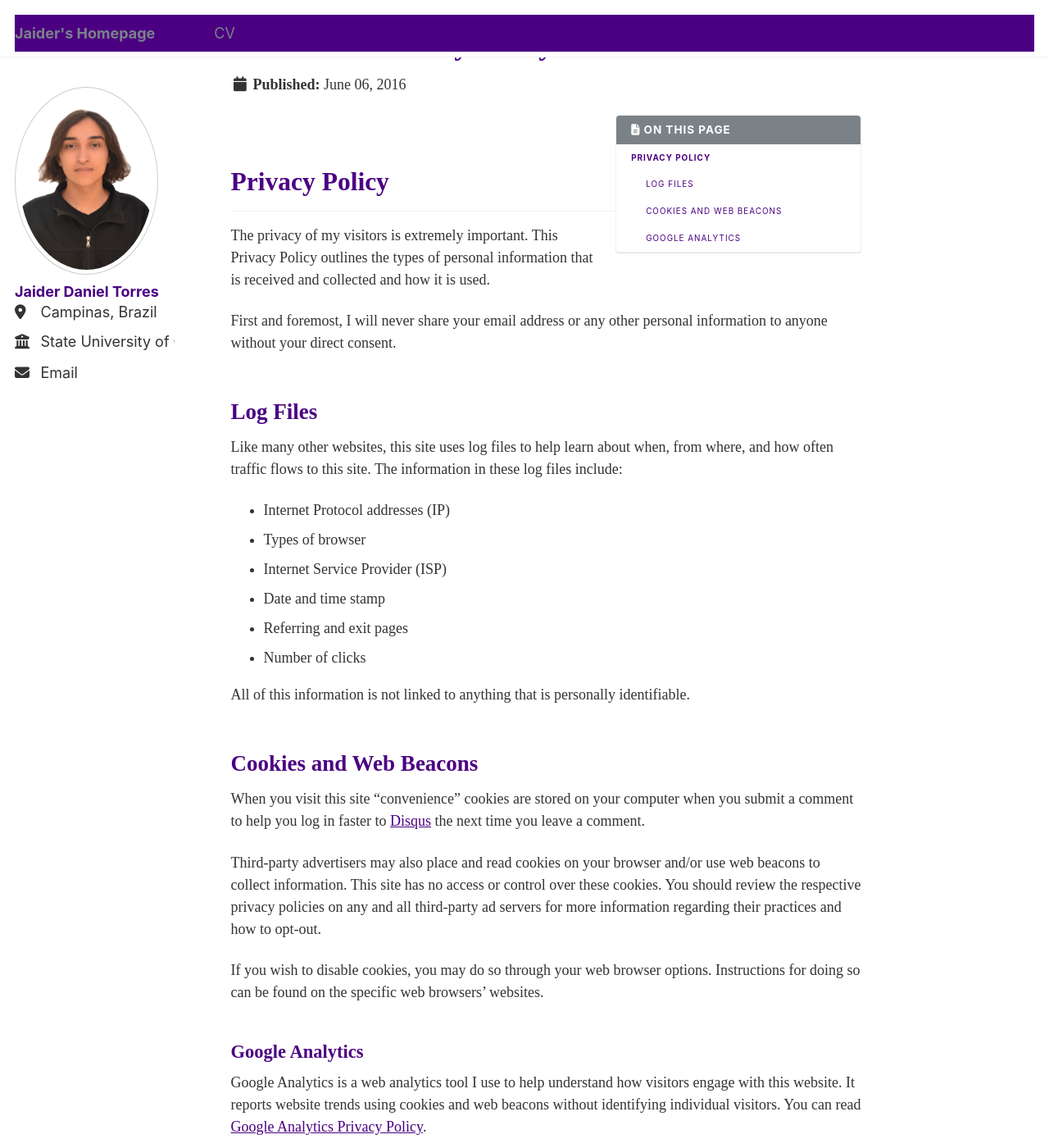
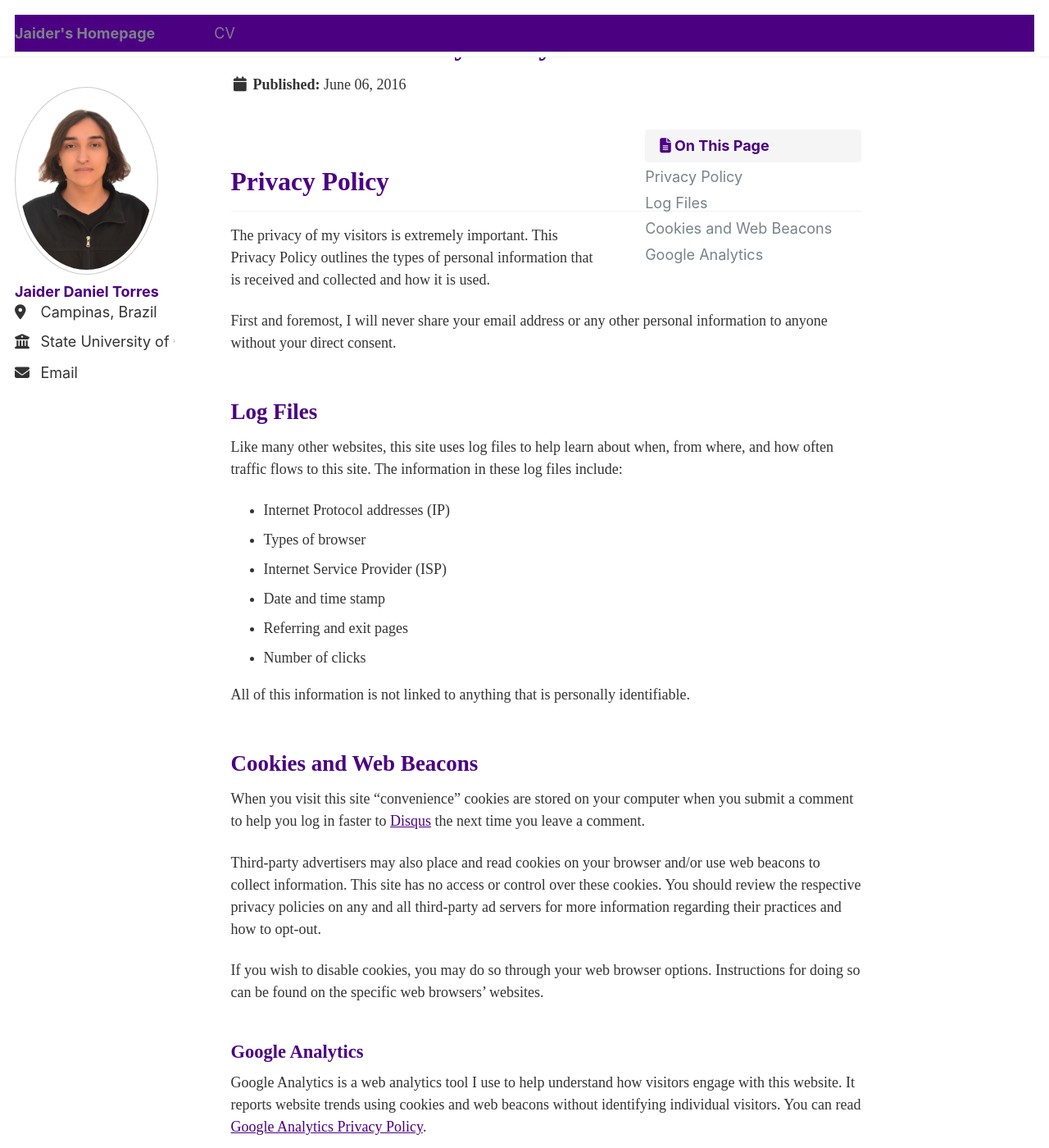
Before and after one commit to jaider-torres/jaider-torres.github.io, a Jekyll site: the page built from _pages/terms.md, in a window 1280 px wide and 1400 px high. Shown: the whole window at 82% size. Built offline with Jekyll 4.4.1, drawn with Linux system fonts in a browser that asks for light colours.

Commit message:
Update _navigation.scss

```diff
--- a/_sass/_navigation.scss
+++ b/_sass/_navigation.scss
@@ -14,6 +14,8 @@
   padding-left: 2em;
   padding-right: 2em;
   font-family: $sans-serif;
+  background-color: #f5f5f5; // Light background for breadcrumbs
+  border-radius: $border-radius;
   -webkit-animation: intro 0.3s both;
           animation: intro 0.3s both;
   -webkit-animation-delay: 0.30s;
@@ -32,6 +34,7 @@
     padding: 0;
     list-style: none;
     font-size: $type-size-6;
+    color: #4b0082; // Updated font color
 
     @include breakpoint($large) {
       @include span(10 of 12 last);
@@ -48,9 +51,9 @@
 
   .current {
     font-weight: bold;
+    color: $primary-color; // Use primary color for current item
   }
 }
-
 
 /*
    Post pagination navigation links
@@ -83,12 +86,15 @@
       line-height: 1.5;
       text-align: center;
       text-decoration: none;
-      color: mix(#fff, $gray, 25%);
+      color: #4b0082; // Updated color for pagination links
+      background-color: #fff; // Background for better visibility
       border: 1px solid $light-gray;
-      border-radius: 0;
+      border-radius: $border-radius;
+      transition: background-color 0.3s; // Smooth transition
 
       &:hover {
-        color: $link-color-hover;
+        color: #fff;
+        background: $primary-color; // Hover effect
       }
 
       &.current {
@@ -136,7 +142,8 @@
     border-radius: $border-radius;
 
     &:hover {
-      color: $link-color-hover;
+      color: #fff;
+      background: $primary-color; // Hover effect for pager buttons
     }
 
     &:first-child {
@@ -157,16 +164,6 @@
     }
   }
 }
-
-.page__content + .pagination,
-.page__meta + .pagination,
-.page__share + .pagination,
-.page__comments + .pagination {
-  margin-top: 2em;
-  padding-top: 2em;
-  border-top: 1px solid $border-color;
-}
-
 
 /*
    Priority plus navigation
@@ -310,7 +307,6 @@
   }
 }
 
-
 /*
    Navigation list
    ========================================================================== */
@@ -329,6 +325,7 @@
 
     &:hover {
       text-decoration: underline;
+      color: $primary-color; // Hover color
     }
   }
 
@@ -353,6 +350,8 @@
   font-family: $sans-serif-narrow;
   font-size: $type-size-5;
   font-weight: bold;
+  background-color: #f5f5f5; // Added background for better visibility
+  border-radius: $border-radius; // Rounded corners for title
 }
 
 .nav__sub-title {
@@ -366,7 +365,6 @@
   border-bottom: 1px solid $border-color;
 }
 
-
 /*
    Table of contents navigation
    ========================================================================== */
@@ -374,62 +372,25 @@
 .toc {
   font-family: $sans-serif-narrow;
   color: $gray;
-  text-transform: uppercase;
-  letter-spacing: 1px;
-  background-color: #fff;
-  border: 1px solid $border-color;
-  border-radius: $border-radius;
-  box-shadow: $box-shadow;
+  margin-top: 1em;
+  padding-left: 2rem;
 
-  .nav__title {
-    color: #fff;
-    font-size: $type-size-6;
-    background: $primary-color;
-    border-top-left-radius: $border-radius;
-    border-top-right-radius: $border-radius;
-  }
-}
-
-.toc__menu {
-  margin: 0;
-  padding: 0;
-  width: 100%;
-  list-style: none;
-  font-size: 0.8rem;
-
-  a {
-    display: block;
-    padding: 0.5rem 1rem;
-    color: $gray;
-    font-size: $type-size-7;
-    font-weight: bold;
-    line-height: 1.5;
-    border-bottom: 1px solid $border-color;
-    text-decoration-line: none !important;
-
-    &:hover {
-      color: #000;
-      background: $lighter-gray;
-    }
+  ul {
+    margin-bottom: 1em;
+    padding-left: 0; // Remove padding for a cleaner look
+    list-style-type: none;
   }
 
-  > li:last-child {
+  li {
+    margin: 0.25em 0;
+
     a {
-      border-bottom: none;
-    }
-  }
+      text-decoration: none;
+      color: $gray; // Updated color for links in TOC
 
-  li ul > li a {
-    padding-left: 2rem;
-    font-weight: normal;
-  }
-
-  /* hide sub sub links on small screens*/
-  li > ul li {
-    display: none;
-
-    @include breakpoint($medium) {
-      display: block;
+      &:hover {
+        color: $primary-color; // Hover color for TOC links
+      }
     }
   }
 }
```
